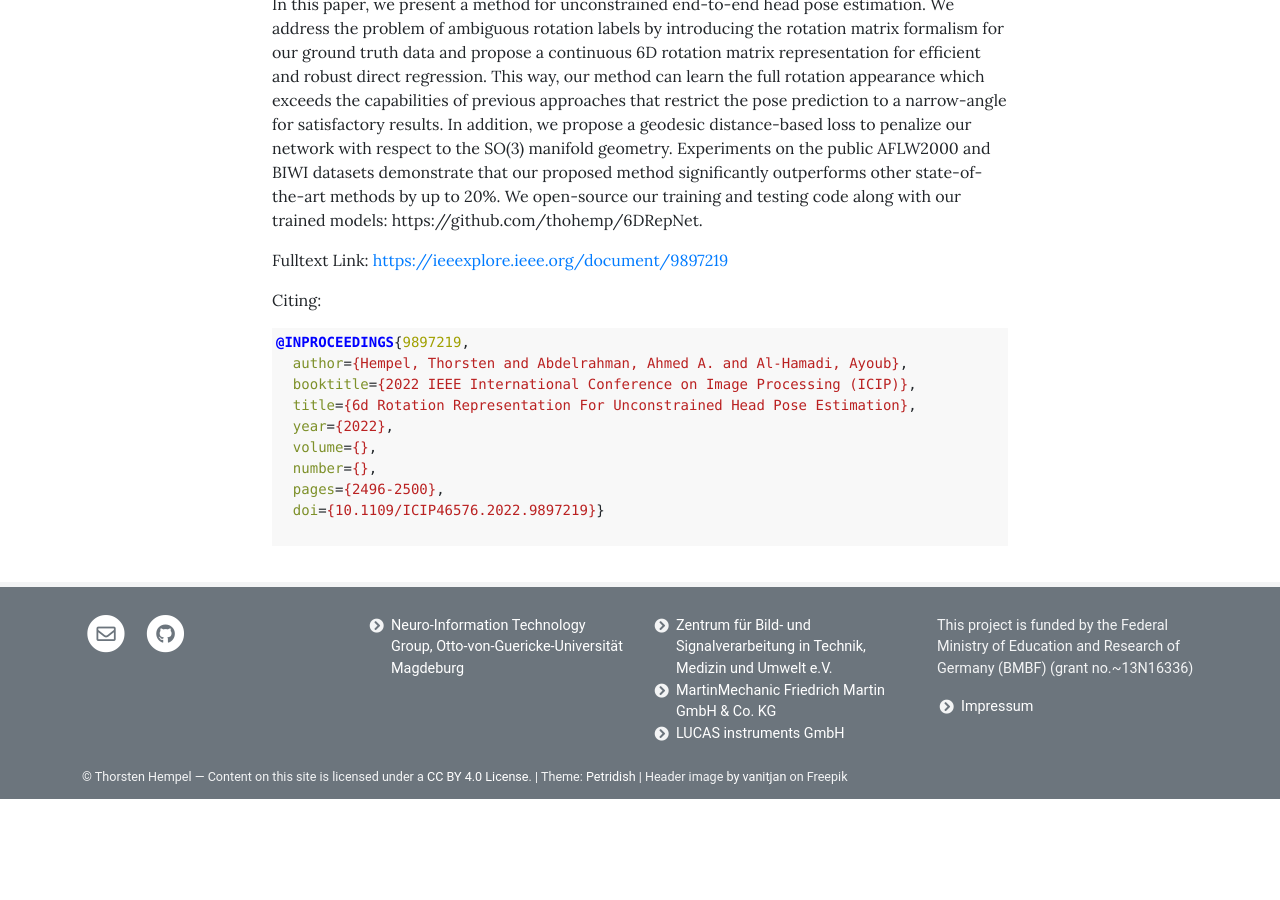
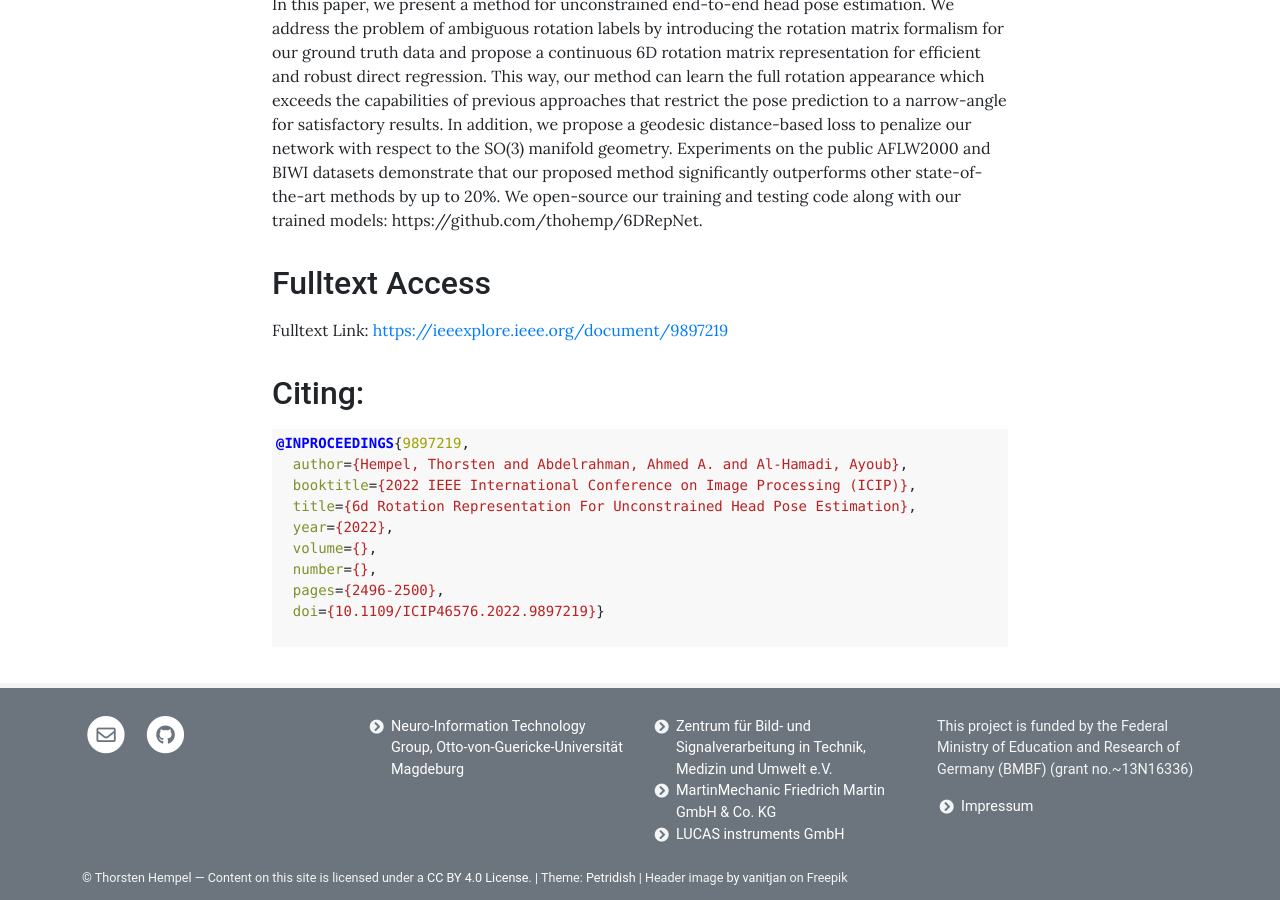
Before and after one commit to autokowat/autokowat.github.io, a Jekyll site: the page built from _posts/2022-10-20-icip22-paper.md, in a window 1280 px wide and 900 px high, scrolled down 981 px. Built offline with Jekyll 4.4.1, drawn with Linux system fonts in a browser that asks for light colours; before the commit the page ends 1780 px from its top, so only the background shows below that.

Commit message:
Update conference posts

````diff
--- a/_posts/2022-10-20-icip22-paper.md
+++ b/_posts/2022-10-20-icip22-paper.md
@@ -10,9 +10,11 @@ categories: [Publication, Conference Paper, ICIP2022]
 ## Abstract
 In this paper, we present a method for unconstrained end-to-end head pose estimation. We address the problem of ambiguous rotation labels by introducing the rotation matrix formalism for our ground truth data and propose a continuous 6D rotation matrix representation for efficient and robust direct regression. This way, our method can learn the full rotation appearance which exceeds the capabilities of previous approaches that restrict the pose prediction to a narrow-angle for satisfactory results. In addition, we propose a geodesic distance-based loss to penalize our network with respect to the SO(3) manifold geometry. Experiments on the public AFLW2000 and BIWI datasets demonstrate that our proposed method significantly outperforms other state-of-the-art methods by up to 20%. We open-source our training and testing code along with our trained models: https://github.com/thohemp/6DRepNet.
 
+## Fulltext Access
+
 Fulltext Link: [https://ieeexplore.ieee.org/document/9897219](https://ieeexplore.ieee.org/document/9897219)
 
-Citing:
+## Citing:
 ```bibtex
 @INPROCEEDINGS{9897219,
   author={Hempel, Thorsten and Abdelrahman, Ahmed A. and Al-Hamadi, Ayoub},
````
Also changed, not shown: _posts/2023-03-06-visapp23-paper.md (+3 -1 lines), _posts/2023-09-08-isc23-paper.md (+3 -0 lines).
